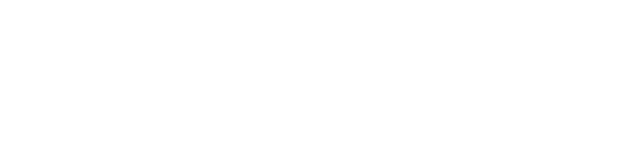
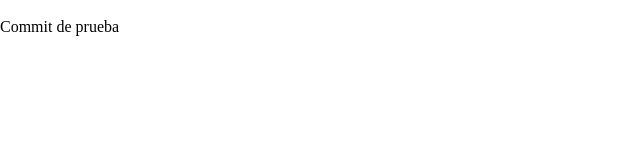
Before and after one commit to AGomz/proyecto-cac, a plain HTML site: page index.html in a window 1280 px wide. Shown: the whole page, without its empty margins (0-640 px from the left). Drawn offline with Linux system fonts and the light colour scheme.

Commit message:
commit de prueba desde github editor

```diff
--- a/index.html
+++ b/index.html
@@ -12,7 +12,7 @@
         <img src="" alt="">
         <nav>
             <ul>
-                <li><a href=""></a></li>
+                <li><a href=""></a>Commit de prueba</li>
                 <li><a href=""></a></li>
                 <li><a href=""></a></li>
                 <li><a href=""></a></li>
```
